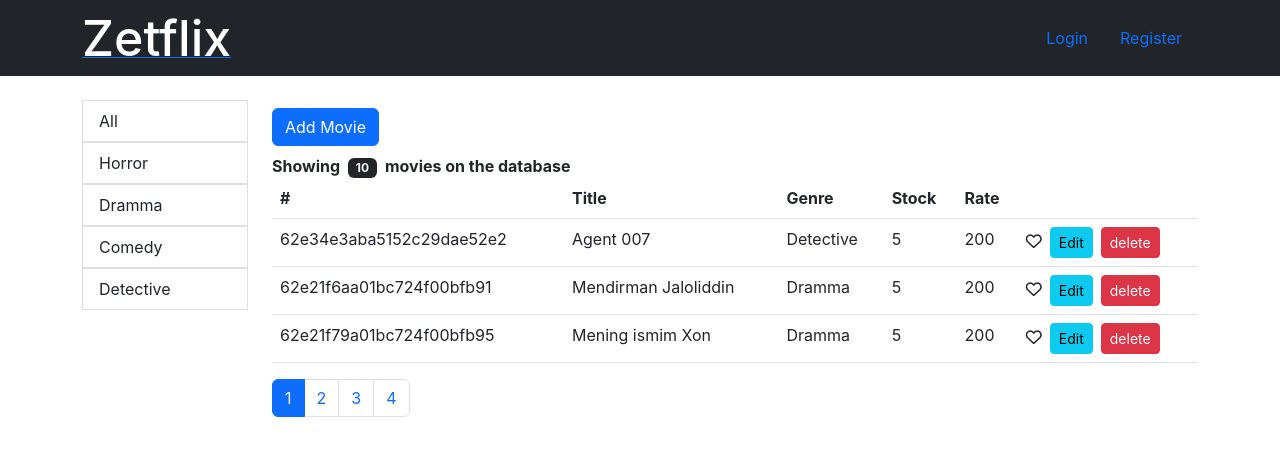
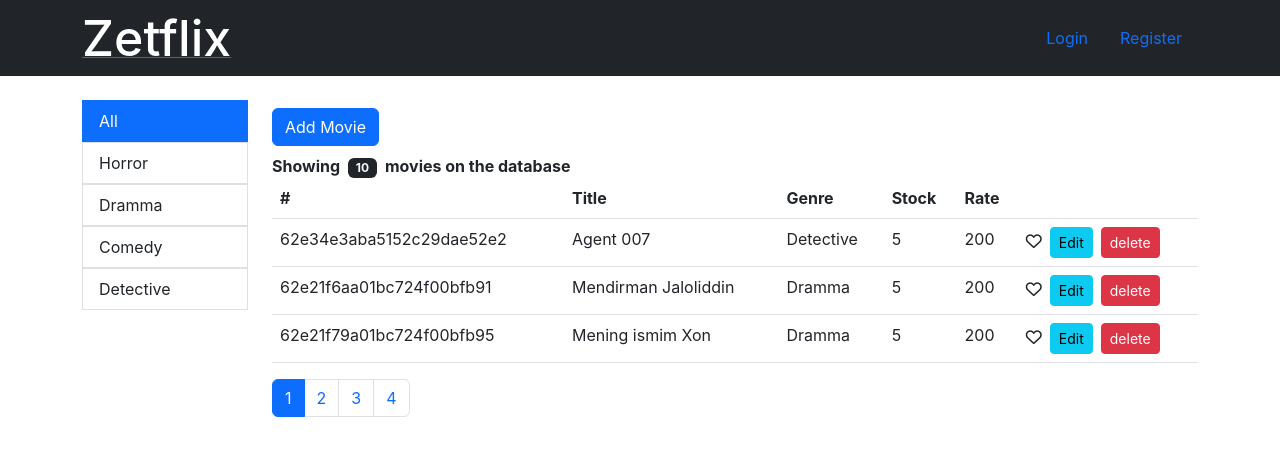
Before and after one commit to MuhammaddiyorQobulov/HOMEWORKS, a React (Create React App) app: page / in a window 1280 px wide. Shown: the top 456 px of the page. Built offline with nearby package versions, Linux system fonts and the light colour scheme.

Commit message:
added validatation to add-movie form

```diff
--- a/src/components/genres.jsx
+++ b/src/components/genres.jsx
@@ -11,7 +11,7 @@ const Genres = ({ genres = [], genreID, onSelect }) => {
               to={`/${genre.name}`}
               className={`list-group-item ${
                 pathname === `/${genre.name}` && "active"
-              }`}
+              } ${pathname === "/" && genre.name === "All" && "active"}  `}
               style={{ cursor: "pointer" }}
               onClick={() => onSelect(genre._id)}
             >
```
